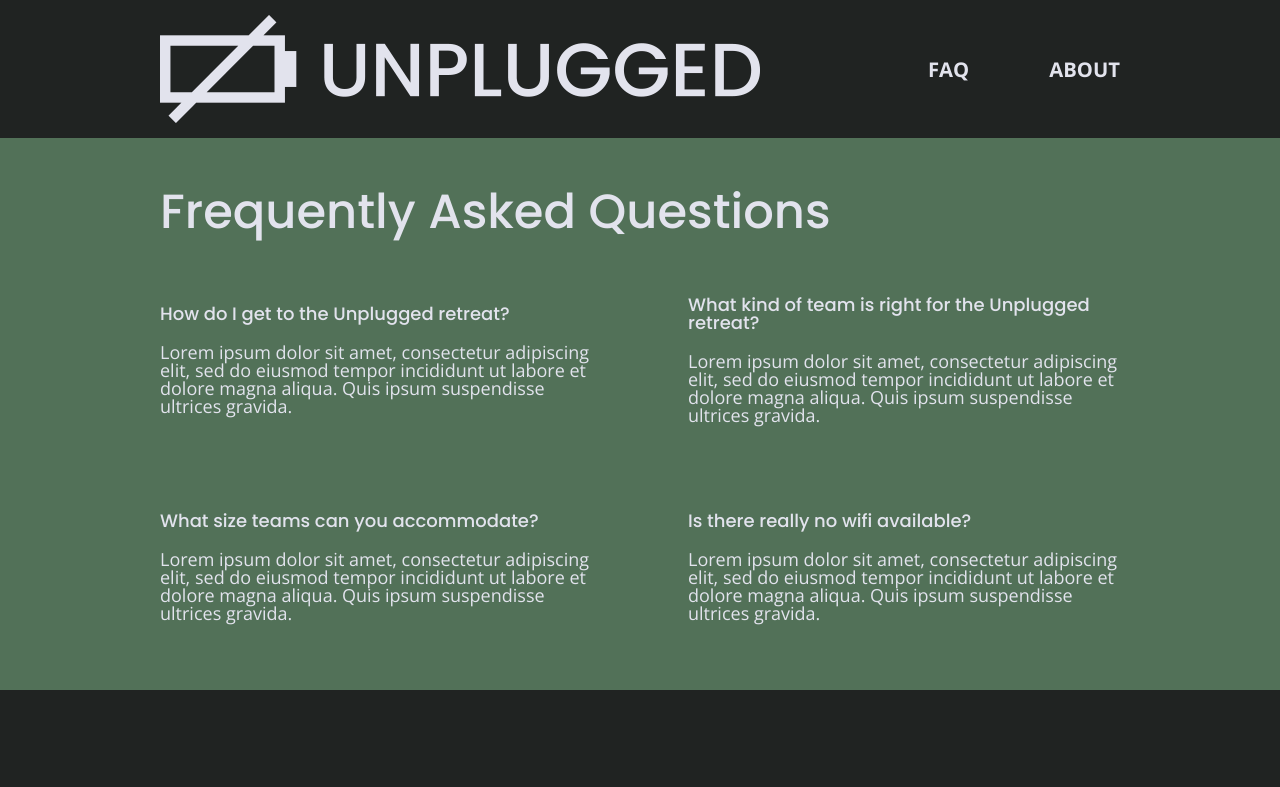
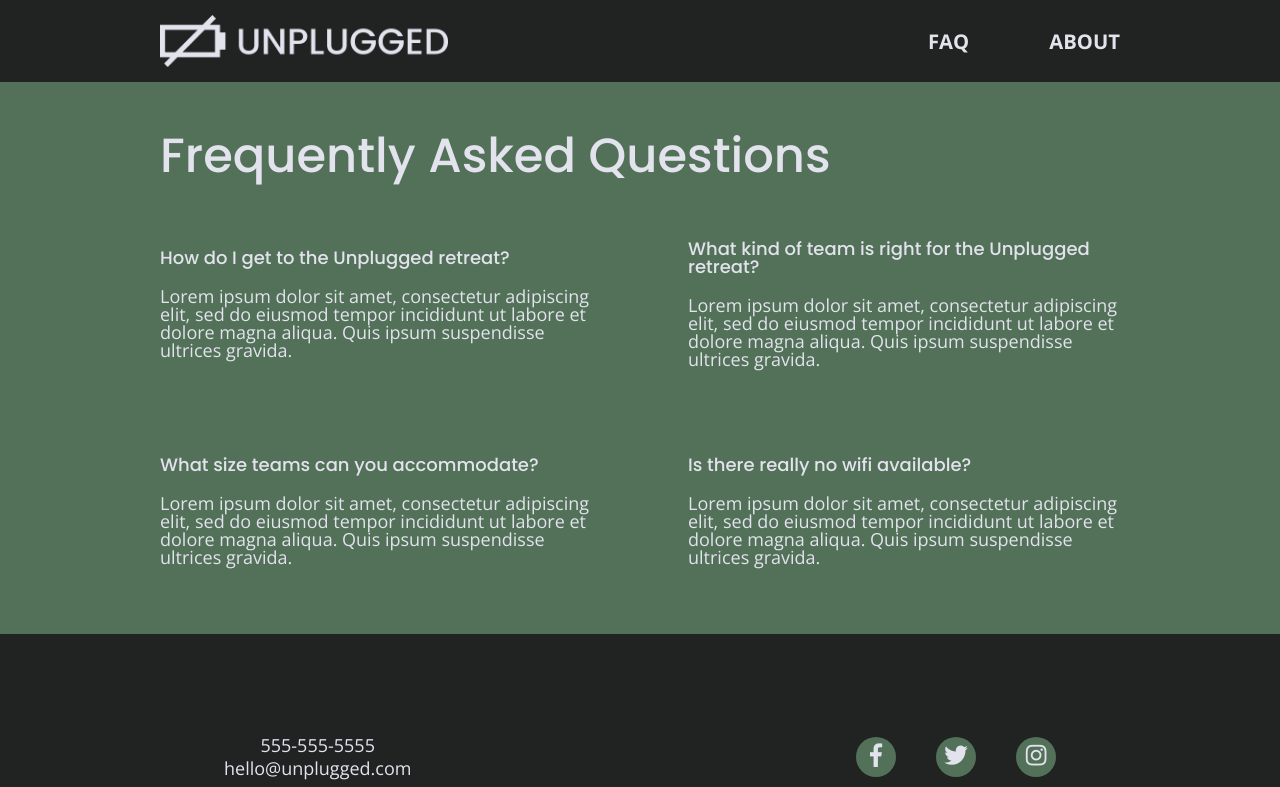
Before and after one commit to liabarna/unplugged, a website: page faq/index.html in a window 1280 px wide. Shown: the top 787 px of the page. Drawn offline with nearby package versions, Linux system fonts and the light colour scheme.

Commit message:
Fixed logo size

```diff
--- a/css/main.css
+++ b/css/main.css
@@ -101,8 +101,7 @@ body {
   color: #e2e3ed;
 }
 
-ul,
-ol {
+ul, ol {
  list-style-type: none;
  margin: 0;
  padding: 0;
--- a/faq/index.html
+++ b/faq/index.html
@@ -31,7 +31,9 @@
 
     <header>
         <div class="content-wrapper">
-          <a href="#"><img src="../assets/unpluggedlogo.png" alt="unplugged logo"></a>
+          <figure>
+           <a href="../index.html"><img src="../assets/unpluggedlogo.png" alt="unplugged logo"></a>
+          </figure>
           <div class="header-divider"></div>
           <nav>
             <ul>
```
Also changed, not shown: about/index.html (+3 -1 lines), index.html (+1 -1 lines).
